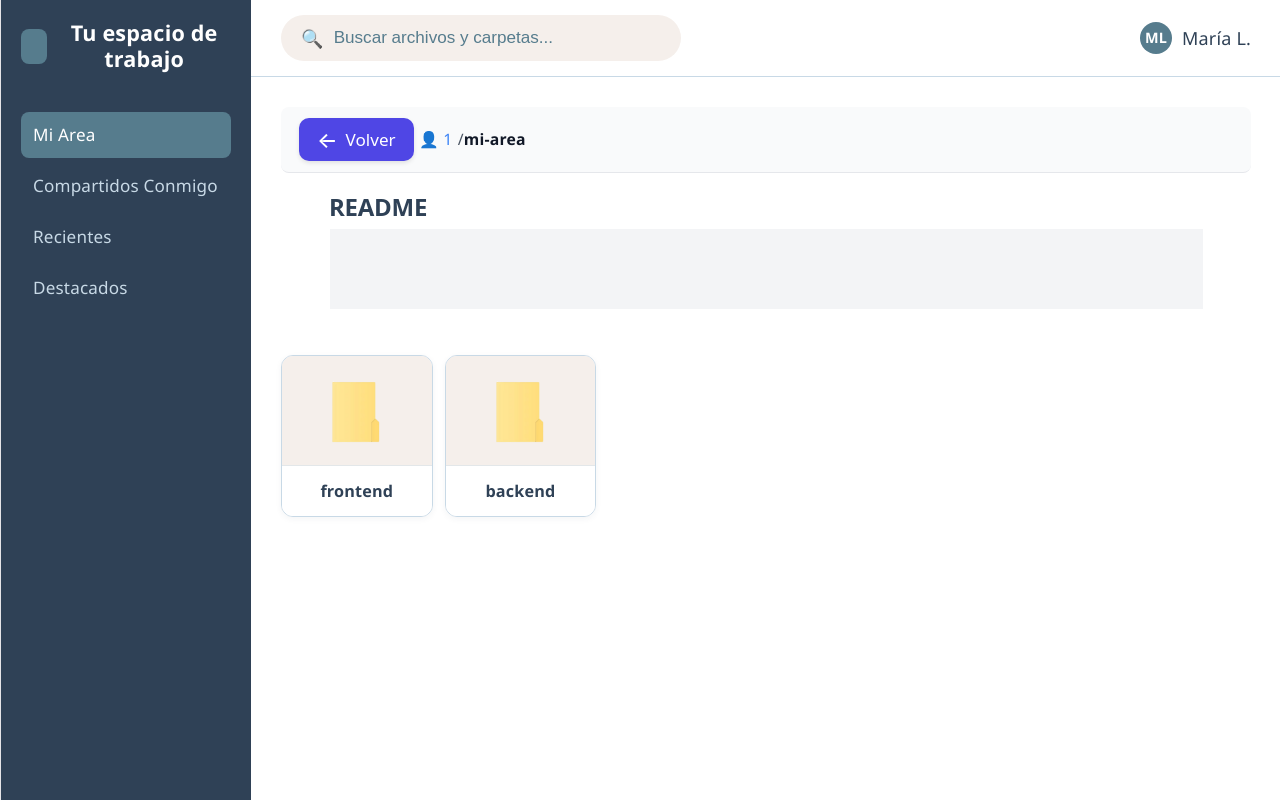
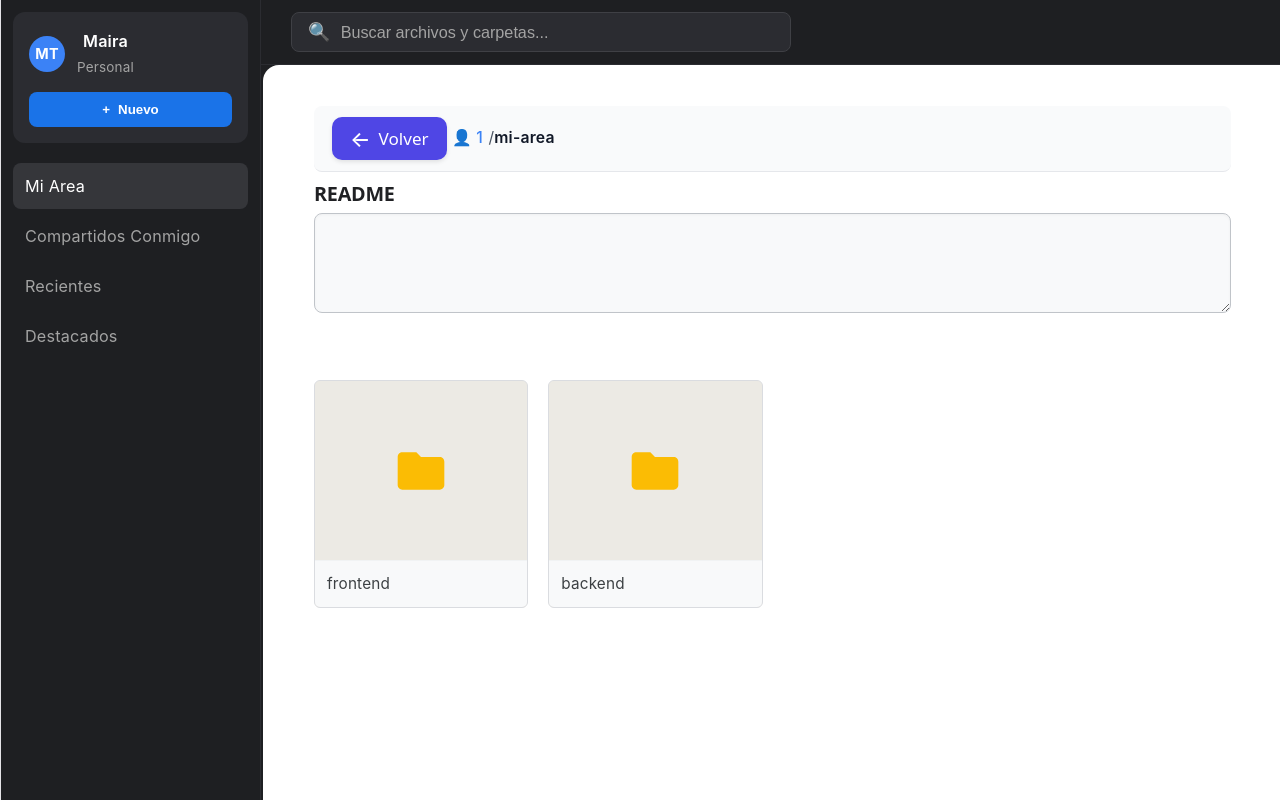
Before and after one commit to matty-23/Progra-III, a React (Vite) app in the folder frontend/: page /1/1 in a window 1280 px wide. Both pictures are taken after a click on the element "Mi Area". Built offline with nearby package versions, Linux system fonts and the light colour scheme.

Commit message:
Se hicieron cambios esteticos sobre todo en SideBar, Header, ReadMe, y FileCard

```diff
--- a/frontend/src/components/FileCard.css
+++ b/frontend/src/components/FileCard.css
@@ -1,72 +1,50 @@
 .card {
-  width: 100% !important; /* Ahora ocupa bien el ancho de su columna en la grilla */
-  max-width: 180px;
-  background-color: #FFFFFF;
-  border: 1px solid #C8D9E6; /* Borde sutil color Sky Blue */
-  border-radius: 12px; /* Esquinas más redondeadas y modernas */
-  overflow: hidden; /* Evita que el fondo sobresalga de las esquinas */
-  transition: all 0.25s ease; /* Animación suave */
-  box-shadow: 0 2px 6px rgba(47, 65, 86, 0.05); /* Sombra súper ligerita Navy */
+  width: 100% !important;
+  max-width: 220px;
+  background-color: #e7e5e1;
+  border: 1px solid #dadce0;
+  border-radius: 6px;
+  overflow: hidden;
+  transition: border-color 0.2s, box-shadow 0.2s;
   display: flex;
   flex-direction: column;
 }
 
-/* Efecto al pasar el mouse (Hover) */
 .card:hover {
-  transform: translateY(-4px); /* La tarjeta "flota" hacia arriba */
-  box-shadow: 0 8px 16px rgba(47, 65, 86, 0.12); /* Sombra más fuerte */
-  border-color: #567C8D; /* El borde cambia a Teal */
+  border-color: #1a73e8; /* Borde azul al interactuar */
+  box-shadow: 0 1px 4px rgba(0, 0, 0, 0.08);
   cursor: pointer;
+  /* Quitamos el transform de salto para que sea más profesional y estático */
 }
 
 .folder-preview, .preview {
-  height: 110px;
-  background: #F5EFEB; /* Fondo de previsualización color Beige */
+  height: 180px;
+  background: #eceae4;
   display: flex;
   align-items: center;
   justify-content: center;
-  border-bottom: 1px solid rgba(200, 217, 230, 0.4); /* Línea divisoria suave */
-}
-
-.folder-preview img {
-  width: 65px; /* Icono un pelín más pequeño y estético */
-  height: auto;
-  transition: transform 0.3s ease;
-}
-
-.preview img {
-  width: 80%;
-  height: 80%;
-  object-fit: contain;
-  transition: transform 0.3s ease;
-}
-
-/* Pequeño toque: el icono crece un poquito al hacer hover en la tarjeta */
-.card:hover .folder-preview img,
-.card:hover .preview img {
-  transform: scale(1.08);
+  border-bottom: 1px solid #f1f3f4;
 }
 
 .info {
-  padding: 12px;
-  background-color: #FFFFFF;
+  padding: 10px 12px;
+  background-color: #f8f9fa; /* La franja gris clara de abajo */
   display: flex;
-  flex-direction: column;
-  gap: 4px;
+  align-items: center;
+  gap: 8px;
 }
 
 .title {
-  font-size: 0.9rem;
-  font-weight: 600;
-  color: #2F4156; /* Título color Navy */
+  font-size: 0.85rem;
+  font-weight: 400;
+  color: #3c4043;
   margin: 0;
-  white-space: nowrap; /* Evita que el título baje a dos líneas si es largo */
+  white-space: nowrap;
   overflow: hidden;
   text-overflow: ellipsis;
 }
 
+/* Ocultamos la meta para igualar el minimalismo de la foto */
 .meta {
-  font-size: 0.75rem;
-  color: #567C8D; /* Texto secundario color Teal */
-  font-weight: 400;
+  display: none;
 }
--- a/frontend/src/components/FileCard.jsx
+++ b/frontend/src/components/FileCard.jsx
@@ -1,33 +1,31 @@
 import './FileCard.css';
 
+// Ícono de Carpeta SVG
+const FolderIcon = () => (
+  <svg width="56" height="56" viewBox="0 0 24 24" fill="#fbbc04" xmlns="http://www.w3.org/2000/svg">
+    <path d="M10 4H4C2.9 4 2.01 4.9 2.01 6L2 18C2 19.1 2.9 20 4 20H20C21.1 20 22 19.1 22 18V8C22 6.9 21.1 6 20 6H12L10 4Z" />
+  </svg>
+);
+
+// Ícono de Documento SVG
+const DocIcon = () => (
+  <svg width="50" height="50" viewBox="0 0 24 24" fill="#4285f4" xmlns="http://www.w3.org/2000/svg">
+    <path d="M14 2H6C4.9 2 4.01 2.9 4.01 4L4 20C4 21.1 4.89 22 5.99 22H18C19.1 22 20 21.1 20 20V8L14 2ZM13 9V3.5L18.5 9H13Z" />
+  </svg>
+);
+
 export default function FileCard({ file, onClick }) {
+  const isDoc = file.type === "document";
 
   return (
     <div className="card" onClick={() => onClick(file)}>
+      <div className={isDoc ? "preview" : "folder-preview"}>
+        {isDoc ? <DocIcon /> : <FolderIcon />}
+      </div>
 
-      {file.type === "document" ? (
-        <>
-          <div className="preview">
-            <img src="/previews/doc.png" alt="" />
-          </div>
-
-          <div className="info">
-            <p className="title">{file.name}</p>
-            <span className="meta">Abierto recientemente</span>
-          </div>
-        </>
-      ) : (
-        <>
-          <div className="folder-preview">
-            <img src="/icons/carpeta.png" alt="" />
-          </div>
-
-          <div className="info">
-            <p className="title">{file.name}</p>
-          </div>
-        </>
-      )}
-
+      <div className="info">
+        <p className="title">{file.name}</p>
+      </div>
     </div>
   );
 }
--- a/frontend/src/components/FileGrid.css
+++ b/frontend/src/components/FileGrid.css
@@ -1,23 +1,10 @@
+.grid-container {
+  margin-top: 10px;
+}
+
 .grid {
   display: grid;
-  /* Usar minmax hace que se ajusten al espacio sin dejar márgenes gigantes */
-  grid-template-columns: repeat(auto-fill, minmax(150px, 1fr));
-  gap: 12px; /* Reducimos el margen entre tarjetas */
+  grid-template-columns: repeat(auto-fill, minmax(180px, 1fr));
+  gap: 20px; /* Separación amplia entre tarjetas */
   padding: 10px 0;
 }
-
-.btn-back {
-  margin-bottom: 16px;
-  padding: 8px 12px;
-  background-color: #567C8D; /* Color Teal de tu paleta */
-  color: white;
-  border: none;
-  border-radius: 6px;
-  cursor: pointer;
-  font-weight: 500;
-  transition: background 0.2s;
-}
-
-.btn-back:hover {
-  background-color: #2F4156; /* Navy al pasar el mouse */
-}
--- a/frontend/src/components/Header.css
+++ b/frontend/src/components/Header.css
@@ -1,20 +1,22 @@
 .header {
-  padding: 15px 30px;
+  padding: 12px 30px;
   display: flex;
   align-items: center;
   justify-content: space-between;
-  border-bottom: 1px solid #C8D9E6; /* Sky Blue */
-  background-color: #FFFFFF;
+  background-color: #1e1f22; /* Mismo color que el Sidebar */
+  color: white;
+  border-bottom: 1px solid #2b2c31; /* Divisor muy sutil */
 }
 
 .search-bar {
-  background-color: #F5EFEB; /* Beige */
-  border-radius: 50px;
-  padding: 10px 20px;
-  width: 400px;
+  background-color: #2b2c31; /* Fondo más oscuro para la barra */
+  border-radius: 8px;
+  padding: 6px 16px;
+  width: 500px;
   display: flex;
   align-items: center;
   gap: 10px;
+  border: 1px solid #3f4045;
 }
 
 .search-bar input {
@@ -22,12 +24,12 @@
   background: transparent;
   outline: none;
   width: 100%;
-  font-size: 0.95rem;
-  color: #2F4156; /* Navy */
+  font-size: 0.9rem;
+  color: #ffffff;
 }
 
 .search-bar input::placeholder {
-  color: #567C8D; /* Teal */
+  color: #a3a3a3;
 }
 
 .header-right {
@@ -36,23 +38,7 @@
   gap: 20px;
 }
 
+/* Ocultamos el perfil del Header ya que ahora irá en la tarjeta del Sidebar */
 .user-profile {
-  display: flex;
-  align-items: center;
-  gap: 10px;
-  font-weight: 500;
-  color: #2F4156; /* Navy */
+  display: none;
 }
-
-.avatar {
-  width: 32px;
-  height: 32px;
-  background-color: #567C8D; /* Teal */
-  color: #FFFFFF; /* White */
-  border-radius: 50%;
-  display: flex;
-  align-items: center;
-  justify-content: center;
-  font-size: 0.8rem;
-  font-weight: bold;
-}
--- a/frontend/src/components/ReadMe.css
+++ b/frontend/src/components/ReadMe.css
@@ -1,27 +1,42 @@
 .readme-container {
-    position: relative;
-    /* margin-top: 20px; */
-    width: 100%;
+  width: 100%;
+  /* Eliminamos el max-width para que ocupe todo el ancho horizontal disponible */
+  margin-bottom: 30px;
+  display: flex;
+  flex-direction: column;
+  align-items: flex-start;
 }
 
-.title-readme{
-    font-size: 24px;
-    font-weight: bold;
-    margin-left: -80%;
-    }
+.title-readme {
+  font-size: 1.1rem;
+  font-weight: 600;
+  color: #202124;
+  margin-bottom: 8px;
+  margin-left: 0;
+}
 
-
+.readme-container p {
+  width: 100%; /* Asegura que el contenedor del textarea también se expanda al 100% */
+  margin: 0;
+}
 
 .readme-input {
-    padding: 10px;
-    font-size: 16px;
-    margin-left: 30px;
-    margin-right: 30px;
-    resize: none;
-    width: 90%;
-    height: 80px;
-    border: none;
-    outline: none;
-    background-color: #f3f4f6;
-    color: black;
-    overflow: hidden;}
+  padding: 16px;
+  font-size: 0.95rem;
+  resize: vertical;
+  width: 100%; /* Esto hace que se estire horizontalmente hasta los bordes */
+  min-height: 100px; /* Lo vuelvo a dejar un poco más petiso por defecto */
+  border: 1px solid #c0c4c9;
+  border-radius: 8px;
+  outline: none;
+  background-color: #f8f9fa;
+  color: #202124;
+  font-family: inherit;
+  box-shadow: inset 0 1px 3px rgba(0, 0, 0, 0.04);
+  transition: border-color 0.2s, background-color 0.2s;
+}
+
+.readme-input:focus {
+  border-color: #1a73e8;
+  background-color: #ffffff;
+}
--- a/frontend/src/components/Sidebar.css
+++ b/frontend/src/components/Sidebar.css
@@ -1,37 +1,83 @@
 .sidebar {
-  width: 250px;
-  background-color: #2F4156; /* Navy */
-  color: #F5EFEB; /* Beige claro para contrastar */
+  width: 260px;
+  background-color: #1e1f22;
+  color: #ffffff;
   display: flex;
   flex-direction: column;
-  padding: 20px;
+  padding: 12px; /* Reducimos padding para que la tarjeta respire */
   flex-shrink: 0;
+  border-right: 1px solid #2b2c31;
 }
 
-.sidebar-header {
+/* --- LA TARJETA (Grouped Card) --- */
+.sidebar-card {
+  background-color: #2b2c31;
+  border-radius: 12px;
+  padding: 16px;
+  margin-bottom: 20px;
+  display: flex;
+  flex-direction: column;
+  gap: 12px;
+}
+
+.profile-section {
   display: flex;
   align-items: center;
-  gap: 10px;
-  margin-bottom: 40px;
-  color: #FFFFFF;
-  font-weight: bold;
-  font-size: 1.2rem;
+  gap: 12px;
 }
 
-.sidebar-logo {
-  background-color: #567C8D; /* Teal */
-  width: 35px;
-  height: 35px;
-  border-radius: 8px;
+.avatar-circle {
+  width: 36px;
+  height: 36px;
+  background-color: #3b82f6; /* Azul brillante */
+  border-radius: 50%;
   display: flex;
   align-items: center;
   justify-content: center;
+  font-weight: bold;
+  font-size: 0.8rem;
 }
 
+.profile-info {
+  display: flex;
+  flex-direction: column;
+}
+
+.profile-name {
+  font-size: 0.9rem;
+  font-weight: 600;
+}
+
+.profile-type {
+  font-size: 0.75rem;
+  color: #a3a3a3;
+}
+
+/* Botón "+ Nuevo" estilo Lucid */
+.btn-new {
+  background-color: #1a73e8;
+  color: white;
+  border: none;
+  padding: 10px;
+  border-radius: 8px;
+  font-weight: 600;
+  cursor: pointer;
+  display: flex;
+  align-items: center;
+  justify-content: center;
+  gap: 8px;
+  transition: background 0.2s;
+}
+
+.btn-new:hover {
+  background-color: #1557b0;
+}
+
+/* --- NAVEGACIÓN --- */
 .sidebar nav {
   display: flex;
   flex-direction: column;
-  gap: 5px;
+  gap: 4px;
 }
 
 .sidebar nav p {
@@ -42,42 +88,17 @@
   align-items: center;
   gap: 12px;
   transition: 0.2s;
-  font-size: 0.95rem;
-  color: #C8D9E6; /* Sky Blue pálido para el texto inactivo */
+  font-size: 0.9rem;
+  color: #a3a3a3;
+  margin: 0;
 }
 
 .sidebar nav p:hover {
-  background-color: rgba(86, 124, 141, 0.4); /* Teal con transparencia */
-  color: #FFFFFF;
+  background-color: rgba(255,255,255,0.05);
+  color: #ffffff;
 }
 
 .sidebar nav p.active {
-  background-color: #567C8D; /* Teal */
-  color: #FFFFFF;
-  font-weight: 500;
+  background-color: #35363a;
+  color: #ffffff;
 }
-
-.sidebar-footer {
-  margin-top: auto;
-  border-top: 1px solid #567C8D; /* Teal */
-  padding-top: 20px;
-}
-
-.storage-label {
-  font-size: 0.8rem;
-  margin-bottom: 8px;
-  color: #C8D9E6; /* Sky Blue */
-}
-
-.storage-bar {
-  height: 6px;
-  background-color: rgba(200, 217, 230, 0.2); /* Fondo sutil */
-  border-radius: 3px;
-  overflow: hidden;
-}
-
-.storage-fill {
-  width: 40%;
-  background-color: #C8D9E6; /* Sky Blue */
-  height: 100%;
-}
--- a/frontend/src/components/sidebar.jsx
+++ b/frontend/src/components/sidebar.jsx
@@ -4,9 +4,7 @@ import { useNavigate, useParams } from "react-router-dom";
 import { useState} from "react";
 import './Sidebar.css';
 
-
 export default function Sidebar() {
-
   const { nameUser, UserId } = useParams();
   const [activeSection, setActiveSection] = useState(null);
   const navigate = useNavigate();
@@ -15,13 +13,22 @@ export default function Sidebar() {
     setActiveSection(section.name);
     navigate(`/${nameUser}/${UserId}/${section.ruta}`);
   };
+
   return (
     <div className="sidebar">
-      <div className="sidebar-header">
-        <div className="sidebar-logo"></div> {/* Icono simulado */}
-        <div>
-            <div>Tu espacio de trabajo</div>
+      {/* TARJETA DE PERFIL Y ACCIÓN */}
+      <div className="sidebar-card">
+        <div className="profile-section">
+          <div className="avatar-circle">MT</div>
+          <div className="profile-info">
+            <span className="profile-name">Maira</span>
+            <span className="profile-type">Personal</span>
           </div>
+        </div>
+
+        <button className="btn-new">
+          <span>+</span> Nuevo
+        </button>
       </div>
 
       <nav>
@@ -35,6 +42,9 @@ export default function Sidebar() {
         ))}
       </nav>
 
+      <div className="sidebar-footer">
+         {/* Aquí podrías poner el indicador de almacenamiento si quisieras */}
+      </div>
     </div>
   );
 }
--- a/frontend/src/styles/pageInicio.css
+++ b/frontend/src/styles/pageInicio.css
@@ -1,4 +1,3 @@
-/* Reset y Fuentes */
 * {
   box-sizing: border-box;
   margin: 0;
@@ -6,9 +5,9 @@
 }
 
 body {
-  font-family: 'Segoe UI', Roboto, Helvetica, Arial, sans-serif;
-  background-color: #F5EFEB; /* Beige como fondo base si se asoma */
-  color: #2F4156; /* Navy para los textos principales */
+  font-family: -apple-system, BlinkMacSystemFont, 'Segoe UI', Roboto, Helvetica, Arial, sans-serif;
+  background-color: #1e1f22; /* Fondo oscuro base */
+  color: #202124;
   overflow: hidden;
 }
 
@@ -16,164 +15,33 @@ body {
   display: flex;
   height: 100vh;
   width: 100vw;
+  background-color: #1e1f22;
 }
 
-/* --- MAIN AREA --- */
 .main {
   flex: 1;
-  background-color: #FFFFFF; /* White */
+  background-color: #1e1f22; /* El fondo detrás de la hoja blanca */
   display: flex;
   flex-direction: column;
   overflow: hidden;
 }
 
-/* --- CONTENT AREA --- */
+/* LA HOJA BLANCA CON ESQUINA CURVA */
 .content-area {
-  padding: 30px;
+  flex: 1;
+  background-color: #ffffff;
+  border-top-left-radius: 16px; /* La esquina curvada */
+  border-top: 1px solid rgba(255, 255, 255, 0.15); /* Línea blanca finita superior */
+  border-left: 1px solid rgba(255, 255, 255, 0.15); /* Línea blanca finita lateral */
+  padding: 40px 50px; /* Esto empuja las tarjetas para que no choquen a la izquierda */
   overflow-y: auto;
-  flex: 1;
-}
-
-.breadcrumbs {
-  color: #567C8D; /* Teal */
-  font-size: 0.9rem;
-  margin-bottom: 10px;
-}
-
-.breadcrumbs span {
-  margin: 0 5px;
+  margin-left: 2px; /* Un pequeñísimo margen para que se note el borde */
 }
 
 .title-row {
   display: flex;
   justify-content: space-between;
   align-items: center;
-  margin-top: 20px;
-  margin-bottom: 30px;
+  margin-top: 10px;
+  margin-bottom: 20px;
 }
-
-.project-title h1 {
-  font-size: 1.8rem;
-  font-weight: 600;
-  margin-bottom: 10px;
-  color: #2F4156; /* Navy */
-}
-
-.action-buttons {
-  display: flex;
-  gap: 10px;
-}
-
-.btn {
-  padding: 8px 16px;
-  border-radius: 6px;
-  cursor: pointer;
-  border: none;
-  font-weight: 500;
-  font-size: 0.9rem;
-  transition: all 0.2s;
-}
-
-.btn-ghost {
-  background: transparent;
-  color: #567C8D; /* Teal */
-}
-.btn-ghost:hover { background: #F5EFEB; /* Beige */ }
-
-.btn-primary {
-  background-color: #567C8D; /* Teal */
-  color: #FFFFFF; /* White */
-}
-.btn-primary:hover { background-color: #2F4156; /* Navy */ }
-
-.tags-row {
-  display: flex;
-  gap: 10px;
-  margin-top: 15px;
-  margin-bottom: 25px;
-}
-
-.tag {
-  background-color: #C8D9E6; /* Sky Blue */
-  color: #2F4156; /* Navy */
-  padding: 4px 10px;
-  border-radius: 6px;
-  font-size: 0.8rem;
-  font-weight: 500;
-}
-
-/* --- FILE GRID --- */
-.files-section-header {
-  font-size: 0.85rem;
-  text-transform: uppercase;
-  letter-spacing: 1px;
-  color: #567C8D; /* Teal */
-  margin-bottom: 20px;
-  font-weight: 600;
-}
-
-.file-grid {
-  display: grid;
-  grid-template-columns: repeat(auto-fill, minmax(180px, 1fr));
-  gap: 20px;
-}
-
-.file-card:hover {
-  box-shadow: 0 4px 12px rgba(47, 65, 86, 0.1); /* Sombra color Navy suave */
-  border-color: #C8D9E6; /* Sky Blue */
-}
-
-.card-preview {
-  height: 140px;
-  background-color: #F5EFEB; /* Beige */
-  display: flex;
-  align-items: center;
-  justify-content: center;
-  position: relative;
-}
-
-/* Simulación de iconos ajustada a la paleta */
-.icon-folder {
-  width: 60px;
-  height: 50px;
-  background-color: #C8D9E6; /* Sky Blue */
-  border-radius: 4px;
-  position: relative;
-}
-.icon-folder::before {
-  content: '';
-  position: absolute;
-  top: -8px;
-  left: 0;
-  width: 25px;
-  height: 10px;
-  background-color: #567C8D; /* Teal */
-  border-radius: 4px 4px 0 0;
-}
-
-.icon-file {
-  width: 40px;
-  height: 55px;
-  background-color: white;
-  border: 1px solid #C8D9E6; /* Sky Blue */
-  border-radius: 4px;
-}
-
-.card-info {
-  padding: 12px;
-}
-
-.file-name {
-  font-weight: 500;
-  font-size: 0.95rem;
-  color: #2F4156; /* Navy */
-  white-space: nowrap;
-  overflow: hidden;
-  text-overflow: ellipsis;
-}
-
-.file-meta {
-  font-size: 0.8rem;
-  color: #567C8D; /* Teal */
-  margin-top: 4px;
-}
```
Also changed, not shown: frontend/src/pages/LoginPage.jsx (+13 -17 lines), frontend/src/styles/Login.css (+77 -33 lines). Lines whose indentation alone changed are shown as unchanged.
